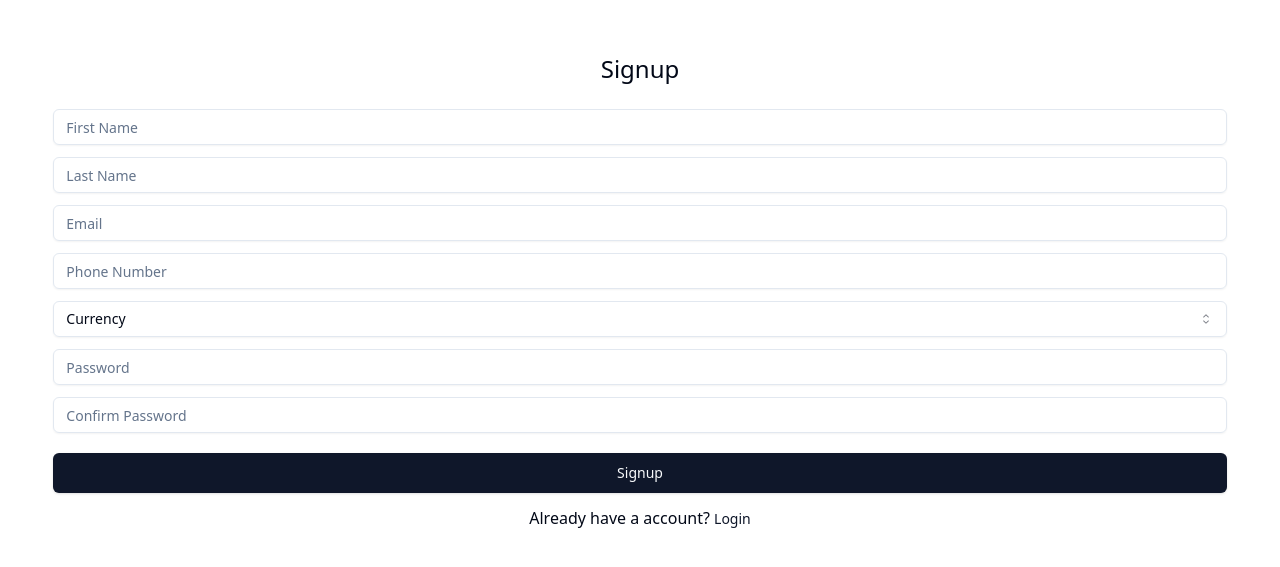
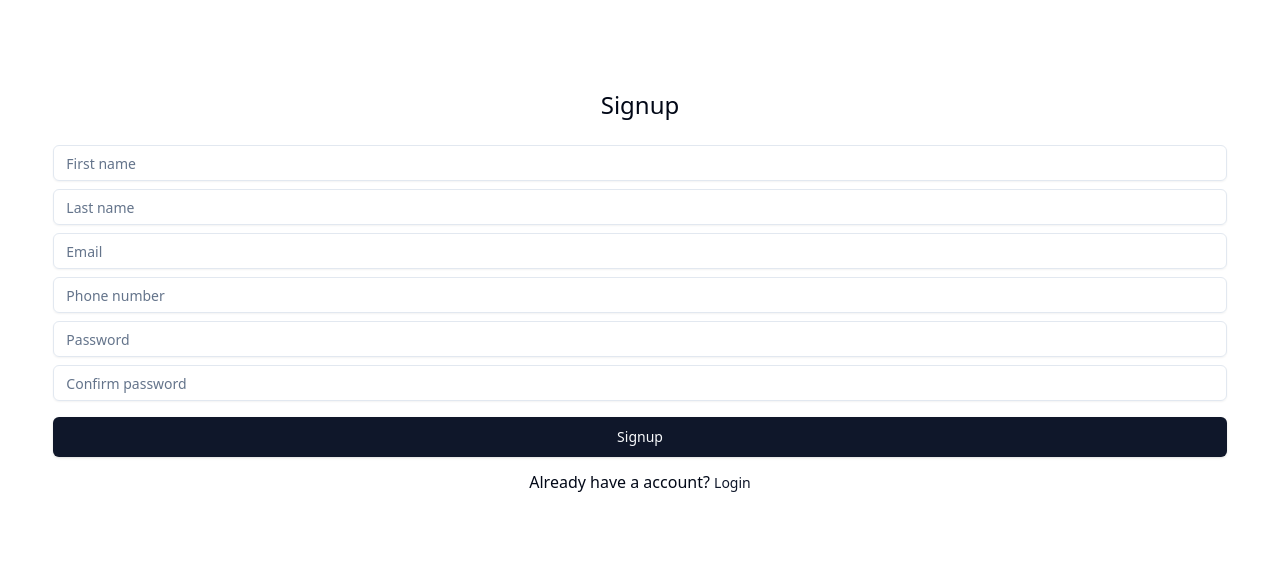
Before and after one commit to ashinberish/expense-tracker, a React (Vite) app: page /signup in a window 1280 px wide. Shown: the part 105-672 px from the top of the page. Built offline with nearby package versions, Linux system fonts and the light colour scheme.

Commit message:
WIP: signup schema form validation

```diff
--- a/src/pages/authentication/signup/signup.tsx
+++ b/src/pages/authentication/signup/signup.tsx
@@ -1,10 +1,8 @@
-import { supabase } from "@/services/supabase";
 import { Button } from "@/components/ui/button";
 import { Input } from "@/components/ui/input";
 import { useState } from "react";
 
 import LoaderSVG from "@/assets/icons/loader.svg?react";
-import { useAppStore } from "@/context";
 import { useNavigate } from "react-router";
 import {
   Select,
@@ -13,6 +11,16 @@ import {
   SelectTrigger,
   SelectValue,
 } from "@/components/ui/select";
+import { useForm } from "react-hook-form";
+import { z } from "zod";
+import { zodResolver } from "@hookform/resolvers/zod";
+import {
+  Form,
+  FormControl,
+  FormField,
+  FormItem,
+  FormLabel,
+} from "@/components/ui/form";
 
 export const SignUp = () => {
   const [firstName, setFirstName] = useState("");
@@ -20,10 +28,42 @@ export const SignUp = () => {
   const [phoneNumber, setPhoneNumber] = useState("");
   const [email, setEmail] = useState("");
   const [password, setPassword] = useState("");
-  const [confirmPassword, setConfirmPassword] = useState("")
+  const [confirmPassword, setConfirmPassword] = useState("");
   const [isLoading, setIsLoading] = useState(false);
 
   const navigate = useNavigate();
+
+  const signupFormSchema = z.object({
+    firstName: z.string().min(2, {
+      message: "Please enter your first name",
+    }),
+    lastName: z.string().optional(),
+    phoneNumber: z.number().min(1, {
+      message: "Please enter your phone number",
+    }),
+    email: z.string().email(),
+    password: z.string().min(4),
+    confirmPassword: z.string().min(4),
+  }).superRefine(({ confirmPassword, password }, ctx) => {
+    if (confirmPassword !== password) {
+      ctx.addIssue({
+        code: "custom",
+        message: "The passwords did not match",
+      });
+    }
+  });
+
+  const signupForm = useForm<z.infer<typeof signupFormSchema>>({
+    resolver: zodResolver(signupFormSchema),
+    defaultValues: {
+      firstName: "",
+      lastName: "",
+      email: "",
+      phoneNumber: undefined,
+      password: "",
+      confirmPassword: "",
+    },
+  });
 
   const currencies = [
     {
@@ -48,76 +88,90 @@ export const SignUp = () => {
     },
   ];
 
+  const handleSignup = (values:z.infer<typeof signupFormSchema>) =>{
+    console.log(values)
+  }
+
   return (
     <div className="min-h-dvh flex flex-col justify-center">
       <div className="w-11/12 m-auto">
         <h3 className="text-2xl font-base text-center mb-6">Signup</h3>
-        <form>
-          <Input
-            type="text"
-            className="my-3"
-            autoComplete="off"
-            placeholder="First Name"
-            value={firstName}
-            onChange={(e) => setFirstName(e.target.value)}
+        <Form {...signupForm}>
+          <form
+            onSubmit={signupForm.handleSubmit(handleSignup)}
+          >
+            <FormField
+              control={signupForm.control}
+              name="firstName"
+              render={({ field }) => (
+                <FormItem className="mb-2">
+                  <FormControl>
+                    <Input placeholder="First name" {...field} />
+                  </FormControl>
+                </FormItem>
+              )}
             />
-          <Input
-            type="text"
-            className="my-3"
-            autoComplete="off"
-            placeholder="Last Name"
-            value={lastName}
-            onChange={(e) => setLastName(e.target.value)}
+            <FormField
+              control={signupForm.control}
+              name="lastName"
+              render={({ field }) => (
+                <FormItem className="mb-2">
+                  <FormControl>
+                    <Input placeholder="Last name" {...field} />
+                  </FormControl>
+                </FormItem>
+              )}
             />
-          <Input
-            type="email"
-            className="my-3"
-            autoComplete="off"
-            placeholder="Email"
-            value={email}
-            onChange={(e) => setEmail(e.target.value)}
+            <FormField
+              control={signupForm.control}
+              name="email"
+              render={({ field }) => (
+                <FormItem className="mb-2">
+                  <FormControl>
+                    <Input placeholder="Email" {...field} />
+                  </FormControl>
+                </FormItem>
+              )}
             />
-          <Input
-            type="tel"
-            className="my-3"
-            autoComplete="off"
-            placeholder="Phone Number"
-            value={phoneNumber}
-            onChange={(e) => setPhoneNumber(e.target.value)}
+            <FormField
+              control={signupForm.control}
+              name="phoneNumber"
+              render={({ field }) => (
+                <FormItem className="mb-2">
+                  <FormControl>
+                    <Input placeholder="Phone number" {...field} />
+                  </FormControl>
+                </FormItem>
+              )}
             />
-          <Select>
-            <SelectTrigger>
-              <SelectValue placeholder="Currency" />
-            </SelectTrigger>
-            <SelectContent>
-              {currencies.map((currency) => (
-                <SelectItem value={currency.currency_code}>
-                  {currency.currency_code}
-                </SelectItem>
-              ))}
-            </SelectContent>
-          </Select>
-          <Input
-            type="password"
-            className="my-3"
-            autoComplete="off"
-            placeholder="Password"
-            value={password}
-            onChange={(e) => setPassword(e.target.value)}
+            <FormField
+              control={signupForm.control}
+              name="password"
+              render={({ field }) => (
+                <FormItem className="mb-2">
+                  <FormControl>
+                    <Input placeholder="Password" {...field} />
+                  </FormControl>
+                </FormItem>
+              )}
             />
-          <Input
-            type="password"
-            className="my-3"
-            autoComplete="off"
-            placeholder="Confirm Password"
-            value={confirmPassword}
-            onChange={(e) => setConfirmPassword(e.target.value)}
+            <FormField
+              control={signupForm.control}
+              name="confirmPassword"
+              render={({ field }) => (
+                <FormItem className="mb-2">
+                  <FormControl>
+                    <Input placeholder="Confirm password" {...field} />
+                  </FormControl>
+                </FormItem>
+              )}
             />
-          <Button type="button" size="lg" className="w-full my-2">
+            <Button type="submit" size="lg" className="w-full my-2">
               {isLoading &&
                 <LoaderSVG className="mr-2 h-4 w-4 animate-spin" />}Signup
             </Button>
           </form>
+        </Form>
         <p className="text-center">
           Already have a account?{" "}
           <Button
```
Lines whose indentation alone changed are shown as unchanged.
